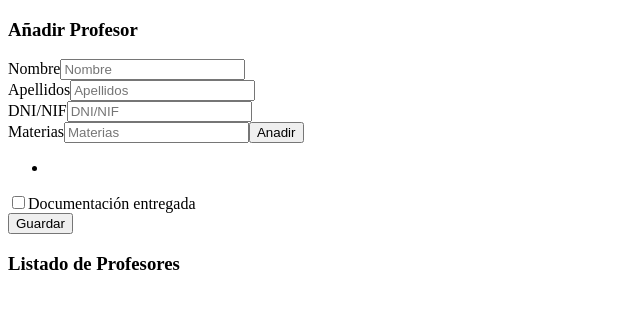
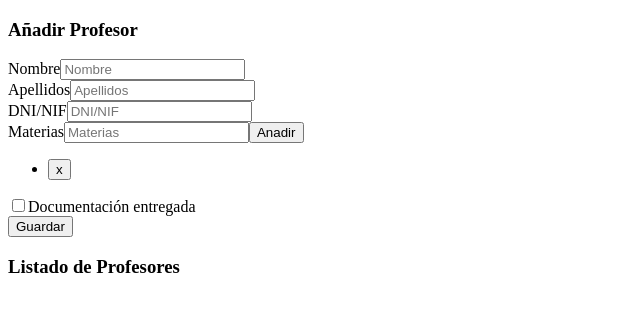
Before and after one commit to Pancratzia/Vue-Projects, a Vue app in the folder teachers-project/: page / in a window 1280 px wide. Both pictures are taken after a click on the button "Anadir". Shown: the top 312 px of the page, without its empty margins (0-640 px from the left). Built offline with nearby package versions, Linux system fonts and the light colour scheme.

Commit message:
Se eliminan elementos de la lista

```diff
--- a/teachers-project/src/components/TeacherForm.vue
+++ b/teachers-project/src/components/TeacherForm.vue
@@ -24,7 +24,7 @@
             <button @click="addSubject">Anadir</button>
 
             <ul v-if="teacher.subjects.length > 0">
-                <li v-for="(subject, index) in teacher.subjects" :key="index">{{ subject }}</li>
+                <li v-for="(subject, index) in teacher.subjects" :key="index">{{ subject }} <button @click="removeSubject(index)">x</button></li>
             </ul>
         </div>
 
@@ -71,6 +71,10 @@ const addSubject = () => {
     subject.value = '';
 }
 
+const removeSubject = (index: number) => {
+    teacher.value.subjects.splice(index, 1);
+}
+
 </script>
 
 <style scoped></style>
```
